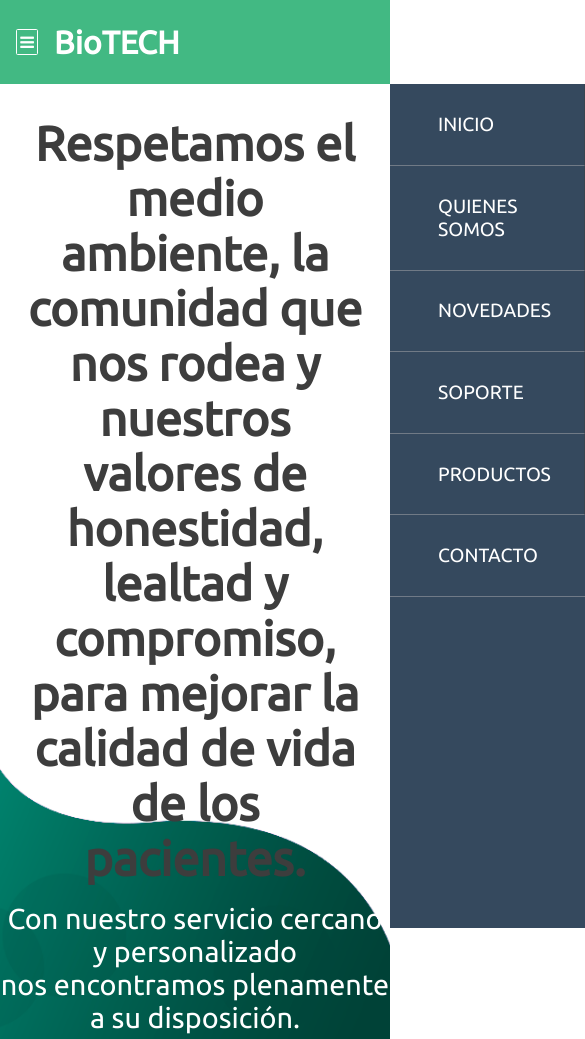
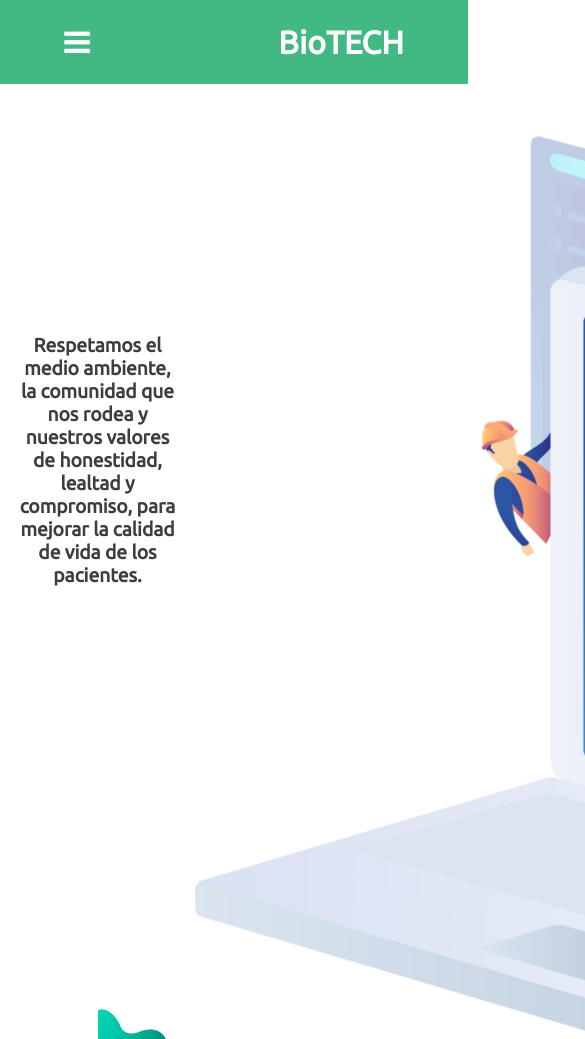
Before and after one commit to victorarmas/Actividad16secciones, a plain HTML site: page index.html in a window 390 px wide. Shown: the top 1039 px of the page, 585 px wide, since content can reach past the window. Drawn offline with Linux system fonts and the light colour scheme.

Commit message:
Cambios
sasa

```diff
--- a/css/contacto.css
+++ b/css/contacto.css
@@ -159,3 +159,41 @@ main h1{
         padding: 2em;
     }
 }
+@media(max-width:952px){
+    header h1{
+        padding-left:20px ;
+    }
+    nav ul li a{
+        font-size: 16px;
+    }
+}
+@media(max-width:858px){
+    .checkbtn{
+        display: block;
+    }
+    ul{
+        position: fixed;
+        width: 100%;
+        height: 100vh;
+        background: #38755a;
+        top: 80px;
+        left:-100%;
+        text-align: center;
+        transition: all .5s;
+    }
+    nav ul li{
+        display: block;
+        margin: 50px 0;
+        line-height: 30px;
+    }
+    nav ul li a{
+        font-size: 20px;
+    }
+    li a:hover, li a.active{
+        background: none;
+        color: #42b983;
+    }
+    #check:checked~ul{
+        left:0;
+    }
+}
--- a/css/estilos.css
+++ b/css/estilos.css
@@ -49,6 +49,18 @@ nav ul li a:hover{
     background-color: var(--background);
     transition: all .3s;
 }
+.checkbtn{
+    font-size: 30px;
+    color: white;
+    float: right;
+    line-height: 80px;
+    margin-right: 40px;
+    cursor: pointer;
+    display: none;
+}
+#check{
+    display: none;
+}
 .drawer{
     color: var(--white-text);
     float: left;
@@ -60,9 +72,7 @@ nav ul li a:hover{
     border-radius: .1rem;
 
 }
-#ckbox{
-    display: none;
-}
+
 
 main{
     padding-top: 1rem;
@@ -91,21 +101,6 @@ main p{
     margin: 1rem 0;
 }
 
-
-.primary-btn{
-    background-color: var(--primary);
-    color: var(--white-text);
-    border-style:none ;
-    border: solid .1rem var(--primary);
-}
-.primary-btn:hover{
-    background-color: var(--white-text);
-    color: var(--primary);
-    border: solid .1rem var(--primary);
-    transition: all .3s;
-}
-
-
 #footer{
     width: 100%;
     height: 85px;
@@ -114,42 +109,121 @@ main p{
     color: white;
     padding-top: 1%;
     }
-@media(max-width:1020px){
-    nav{
-        justify-content: flex-start;
+@media(max-width:1200px){
+    header h1{
+        padding-left:20px ;
+    }
+    main{
+        background-size: 50%;
+    }
+    nav ul li a{
+        font-size: 12px;
+    }
+}
+@media(max-width:768px){
+    .checkbtn{
+        display: block;
     }
 
-    .drawer{
+    header label{
         display: block;
     }
-    nav h1{
-        margin-left: 1rem;
+    main .image2{
+        width: 50%;
+    }
+    main .contenedor h1,p{
+
+font-size:170%;
     }
     ul{
         position: fixed;
-        width: 50%;
+        flex-direction: column;
+        width: 100%;
         height: 100vh;
-        background-color: var(--background);
-        top: 10vh;
-        left: 100%;
-        text-align: left;
-        transition: all -5s;
-        display: flex;
-        flex-direction: column;
-        align-content: stretch;
+        background: #38755a;
+        top: 80px;
+        left:-100%;
+        text-align: center;
+        transition: all .5s;
     }
     nav ul li{
-        padding: 1rem 0;
-        display: flex;
+        display: block;
+        margin: 50px 0;
+        line-height: 20px;
+    }
+    nav ul li a{
+        font-size: 20px;
+    }
+    li a:hover, li a.active{
+        background: none;
+        color: #42b983;
+    }
+    #check:checked~ul{
+        left:0;
+        margin: 0;
+    }
+    .main{
+       background: #35495e;
+    }
+
+}
+@media(max-width:600px){
+    .checkbtn{
+        display: block;
+    }
+
+    header label{
+        display: block;
+    }
+    main .image2{
+        width: 50%;
+    }
+    main .contenedor h1,p{
+
+    font-size:120%;
+    }
+    ul{
+        position: fixed;
         flex-direction: column;
-        padding-left: 2rem;
-        border-bottom: solid .1rem rgba(201,196,196,0.4);
+        width: 30%;
+        height: 100vh;
+        background: #38755a;
+        top: 67px;
+        left:-30%;
+        text-align: center;
+        transition: all .5s;
     }
-    #ckbox:checked~.menu.box{
-        left: 0;
+    nav{
+        background-color: var(--primary);
+    height: 10vh;
+    width: 120%;
+    display: flex;
+    justify-content: space-around;
+    align-items: center;
+    }
+    nav ul li{
+        display: block;
+        margin: 50px 0;
+        line-height: 20px;
+    }
+    nav ul li a{
+        font-size: 20px;
+    }
+    li a:hover, li a.active{
+        background: none;
+        color: #42b983;
+    }
+    #check:checked~ul{
+        left:0;
+        margin: 0;
+    }
+    #footer{
+        width: 120%;
+        height: 300px;
+        background: var(--primary);
+        text-align: center;
+        color: white;
+        padding-top: 1%;
+        }
 
-    }
-    .image{
-        display: none;
-    }
 }
--- a/css/novedades.css
+++ b/css/novedades.css
@@ -103,3 +103,41 @@ main p{
     transition: .2s linear;
     font-size: 2em;
 }
+@media(max-width:952px){
+    header h1{
+        padding-left:20px ;
+    }
+    nav ul li a{
+        font-size: 16px;
+    }
+}
+@media(max-width:858px){
+    .checkbtn{
+        display: block;
+    }
+    ul{
+        position: fixed;
+        width: 100%;
+        height: 100vh;
+        background: #38755a;
+        top: 80px;
+        left:-100%;
+        text-align: center;
+        transition: all .5s;
+    }
+    nav ul li{
+        display: block;
+        margin: 50px 0;
+        line-height: 30px;
+    }
+    nav ul li a{
+        font-size: 20px;
+    }
+    li a:hover, li a.active{
+        background: none;
+        color: #42b983;
+    }
+    #check:checked~ul{
+        left:0;
+    }
+}
--- a/css/productos.css
+++ b/css/productos.css
@@ -110,3 +110,41 @@ main p{
     text-align: center;
     margin: 1rem 0;
 }
+@media(max-width:952px){
+    header h1{
+        padding-left:20px ;
+    }
+    nav ul li a{
+        font-size: 16px;
+    }
+}
+@media(max-width:858px){
+    .checkbtn{
+        display: block;
+    }
+    ul{
+        position: fixed;
+        width: 100%;
+        height: 100vh;
+        background: #38755a;
+        top: 80px;
+        left:-100%;
+        text-align: center;
+        transition: all .5s;
+    }
+    nav ul li{
+        display: block;
+        margin: 50px 0;
+        line-height: 30px;
+    }
+    nav ul li a{
+        font-size: 20px;
+    }
+    li a:hover, li a.active{
+        background: none;
+        color: #42b983;
+    }
+    #check:checked~ul{
+        left:0;
+    }
+}
--- a/css/quienesosmos.css
+++ b/css/quienesosmos.css
@@ -114,3 +114,41 @@ main p{
     text-align: center;
     margin: 1rem 0;
 }
+@media(max-width:952px){
+    header h1{
+        padding-left:20px ;
+    }
+    nav ul li a{
+        font-size: 16px;
+    }
+}
+@media(max-width:858px){
+    .checkbtn{
+        display: block;
+    }
+    ul{
+        position: fixed;
+        width: 100%;
+        height: 100vh;
+        background: #38755a;
+        top: 80px;
+        left:-100%;
+        text-align: center;
+        transition: all .5s;
+    }
+    nav ul li{
+        display: block;
+        margin: 50px 0;
+        line-height: 30px;
+    }
+    nav ul li a{
+        font-size: 20px;
+    }
+    li a:hover, li a.active{
+        background: none;
+        color: #42b983;
+    }
+    #check:checked~ul{
+        left:0;
+    }
+}
--- a/css/soporte.css
+++ b/css/soporte.css
@@ -108,3 +108,41 @@ main li{
     transition: .2s linear;
     font-size: 2rem;
 }
+@media(max-width:952px){
+    header h1{
+        padding-left:20px ;
+    }
+    nav ul li a{
+        font-size: 16px;
+    }
+}
+@media(max-width:858px){
+    .checkbtn{
+        display: block;
+    }
+    ul{
+        position: fixed;
+        width: 100%;
+        height: 100vh;
+        background: #38755a;
+        top: 80px;
+        left:-100%;
+        text-align: center;
+        transition: all .5s;
+    }
+    nav ul li{
+        display: block;
+        margin: 50px 0;
+        line-height: 30px;
+    }
+    nav ul li a{
+        font-size: 20px;
+    }
+    li a:hover, li a.active{
+        background: none;
+        color: #42b983;
+    }
+    #check:checked~ul{
+        left:0;
+    }
+}
--- a/index.html
+++ b/index.html
@@ -12,9 +12,10 @@
 <body>
     <header>
         <nav>
-            <input type="text" id="ckbox">
-            <label for="ckbox" class="drawer">
-            <i class="fa fa-bars" aria-hidden="true"></i>
+            <input type="checkbox" id="check">
+            <label for="check" class="checkbtn">
+                <i class="fa fa-bars"></i>
+            </label>
         </label>
         <h1>BioTECH</h1>
         <ul class="menu-box">
@@ -36,7 +37,7 @@
             <p>Con nuestro servicio cercano y personalizado<br> nos encontramos plenamente a su disposición.</p>
 
         </div>
-        <div class="image">
+        <div class="image2">
             <img src="img/kindpng_2333562(3).png" alt="">
         </div>
     </main>
```
